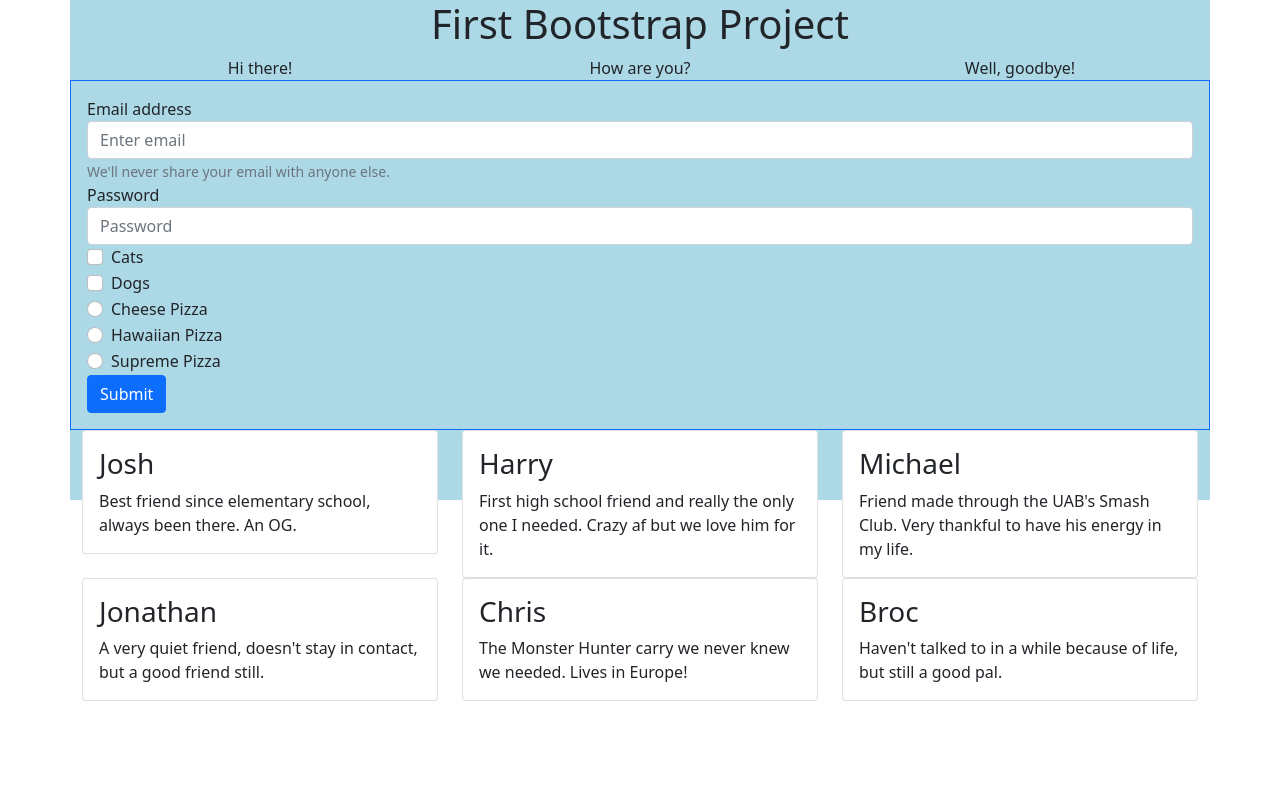
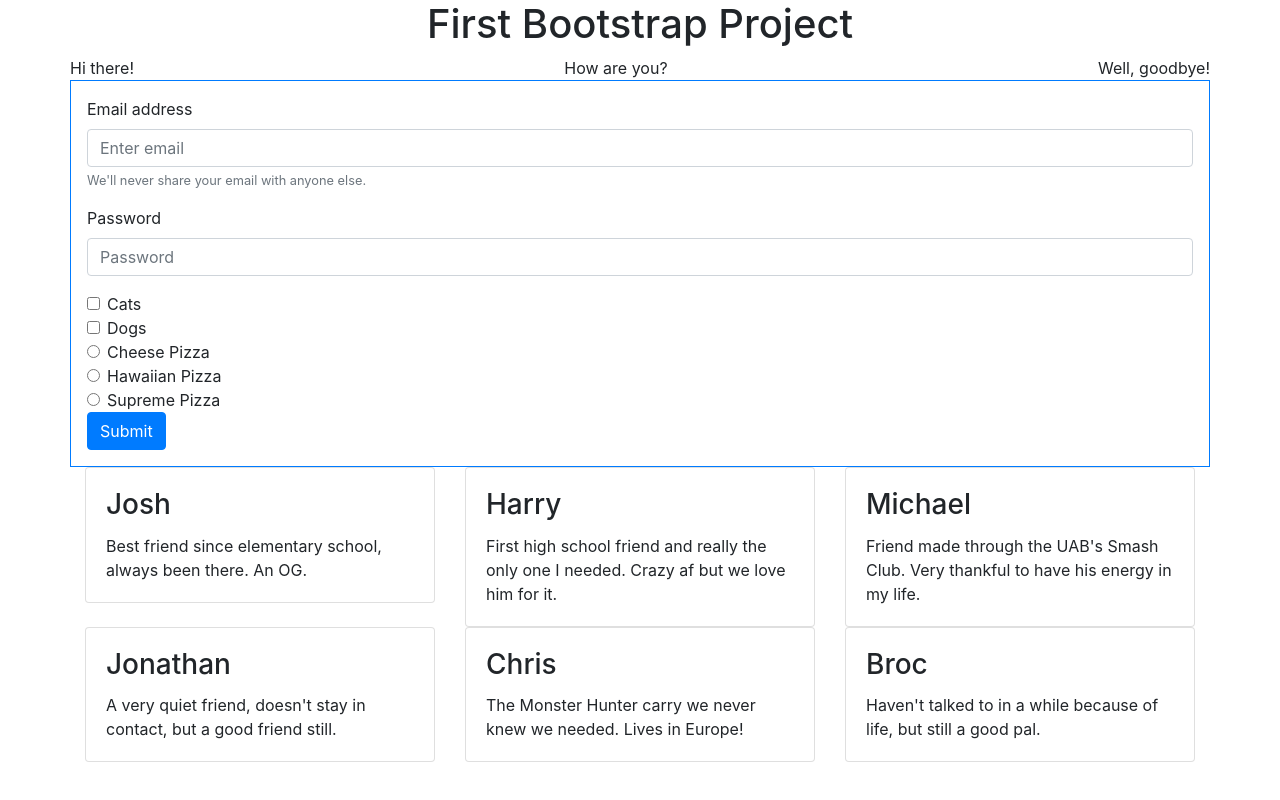
Before and after one commit to CamDavi5/-InnovateBham-BootstrapDrills, a plain HTML site: page index.html in a window 1280 px wide. Drawn offline with nearby package versions, Linux system fonts and the light colour scheme.

Commit message:
changed to bootstrap 4.0.0 and adapted version changes

```diff
--- a/index.html
+++ b/index.html
@@ -6,20 +6,19 @@
     <meta http-equiv="X-UA-Compatible" content="IE=edge">
     <meta name="viewport" content="width=device-width, initial-scale=1.0">
     <title>Bootstrap Drills</title>
-    <link href="https://cdn.jsdelivr.net/npm/bootstrap@5.1.3/dist/css/bootstrap.min.css" rel="stylesheet"
-        integrity="sha384-1BmE4kWBq78iYhFldvKuhfTAU6auU8tT94WrHftjDbrCEXSU1oBoqyl2QvZ6jIW3" crossorigin="anonymous">
+    <link rel="stylesheet" href="https://maxcdn.bootstrapcdn.com/bootstrap/4.0.0/css/bootstrap.min.css" integrity="sha384-Gn5384xqQ1aoWXA+058RXPxPg6fy4IWvTNh0E263XmFcJlSAwiGgFAW/dAiS6JXm" crossorigin="anonymous">
     <link rel="stylesheet" href="styles.css">
 </head>
 
 <body>
     <div class="container">
-        <div class="row text-center">
+        <div class="row justify-content-center">
             <h1>First Bootstrap Project</h1>
         </div>
-        <div class="row text-center">
-            <div class="col">Hi there!</div>
-            <div class="col">How are you?</div>
-            <div class="col">Well, goodbye!</div>
+        <div class="row justify-content-between">
+            <div>Hi there!</div>
+            <div>How are you?</div>
+            <div>Well, goodbye!</div>
         </div>
         <div class="row">
             <form class="col-12 p-3 border border-primary">
@@ -121,12 +120,9 @@
         </div>
     </div>
 
-    <script src="https://cdn.jsdelivr.net/npm/@popperjs/core@2.10.2/dist/umd/popper.min.js"
-        integrity="sha384-7+zCNj/IqJ95wo16oMtfsKbZ9ccEh31eOz1HGyDuCQ6wgnyJNSYdrPa03rtR1zdB"
-        crossorigin="anonymous"></script>
-    <script src="https://cdn.jsdelivr.net/npm/bootstrap@5.1.3/dist/js/bootstrap.min.js"
-        integrity="sha384-QJHtvGhmr9XOIpI6YVutG+2QOK9T+ZnN4kzFN1RtK3zEFEIsxhlmWl5/YESvpZ13"
-        crossorigin="anonymous"></script>
+    <script src="https://code.jquery.com/jquery-3.2.1.slim.min.js" integrity="sha384-KJ3o2DKtIkvYIK3UENzmM7KCkRr/rE9/Qpg6aAZGJwFDMVNA/GpGFF93hXpG5KkN" crossorigin="anonymous"></script>
+    <script src="https://cdnjs.cloudflare.com/ajax/libs/popper.js/1.12.9/umd/popper.min.js" integrity="sha384-ApNbgh9B+Y1QKtv3Rn7W3mgPxhU9K/ScQsAP7hUibX39j7fakFPskvXusvfa0b4Q" crossorigin="anonymous"></script>
+    <script src="https://maxcdn.bootstrapcdn.com/bootstrap/4.0.0/js/bootstrap.min.js" integrity="sha384-JZR6Spejh4U02d8jOt6vLEHfe/JQGiRRSQQxSfFWpi1MquVdAyjUar5+76PVCmYl" crossorigin="anonymous"></script>
 </body>
 
 </html>
--- a/styles.css
+++ b/styles.css
@@ -1,4 +1,4 @@
-.container {
+/*.container {
     background-color: lightblue;
     height: 500px;
-}
+}*/
```
